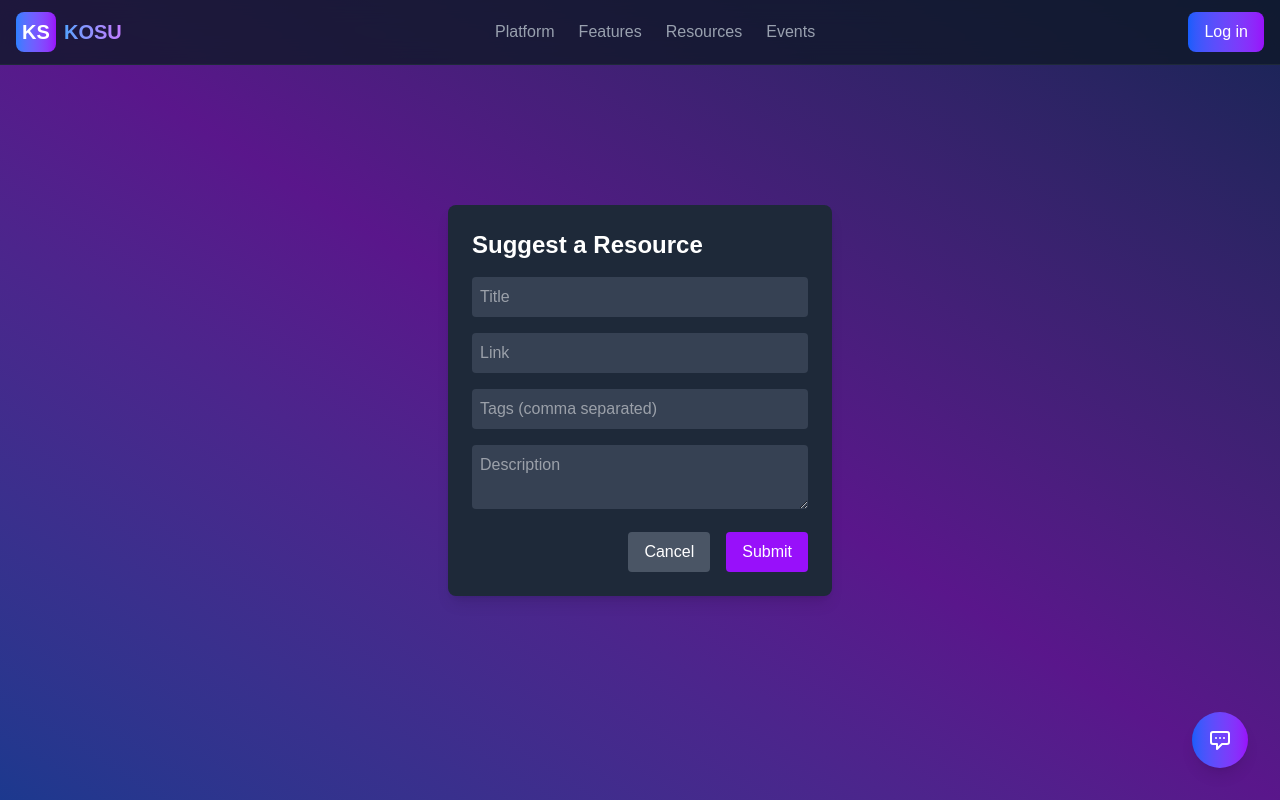
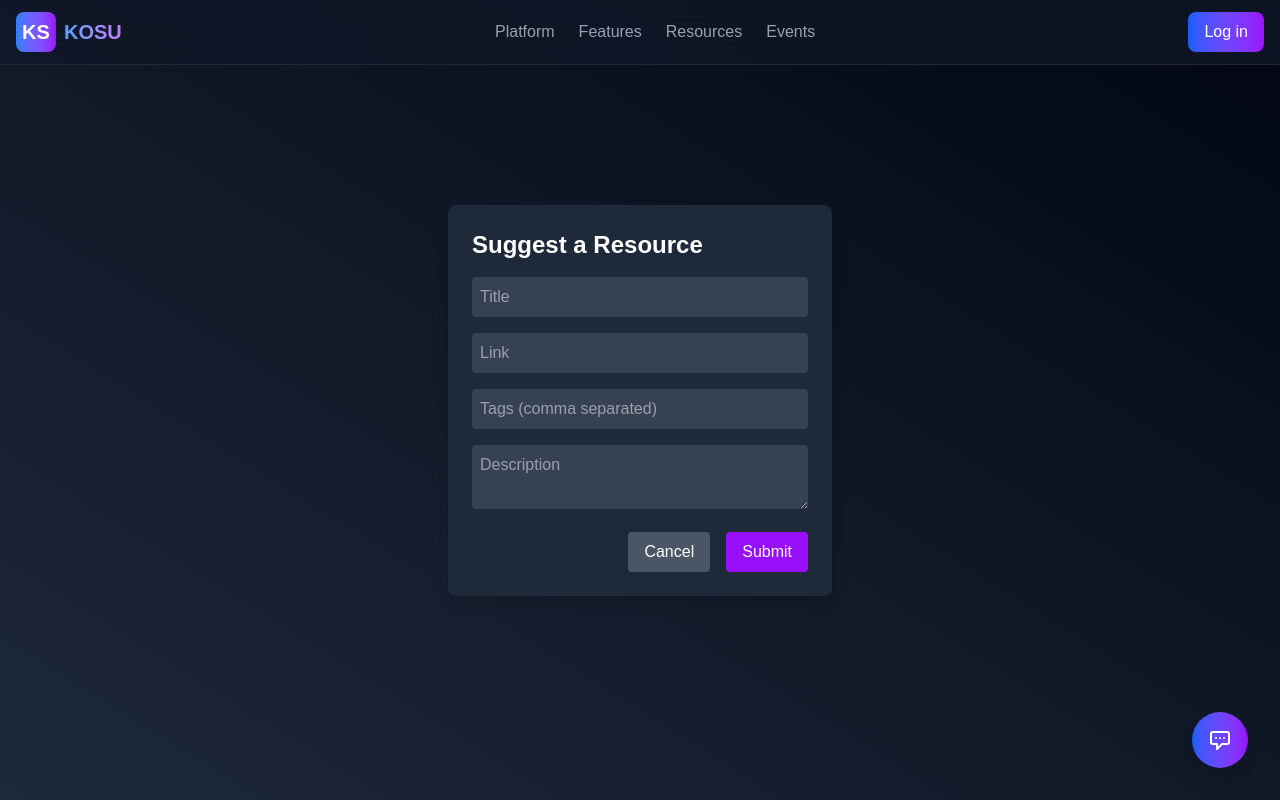
Before and after one commit to adityajha2005/kosu, a Next.js app: page /resources in a window 1280 px wide. Both pictures are taken after a click on the button "Suggest Resource". Shown: the part 1130-1930 px from the top of the page. Built offline with nearby package versions, Linux system fonts and the light colour scheme; what aptos would draw is missing.

Commit message:
events page and registration page done and connected with backend

```diff
--- a/src/components/SuggestResource.tsx
+++ b/src/components/SuggestResource.tsx
@@ -22,7 +22,7 @@ export default function SuggestResourceModal({ onClose }) {
 
   return (
     <>
-     <div className="fixed inset-0 bg-gradient-to-tr from-blue-900 via-purple-900 to-blue-950 bg-opacity-50 flex justify-center items-center">
+     <div className="fixed inset-0 bg-gradient-to-tr from-gray-800 via-gray-900 to-gray-950 bg-opacity-50 flex justify-center items-center">
       <div className="bg-gray-800 p-6 rounded-lg shadow-lg w-96">
         <h2 className="text-2xl font-bold text-white mb-4">Suggest a Resource</h2>
         <form>
```
